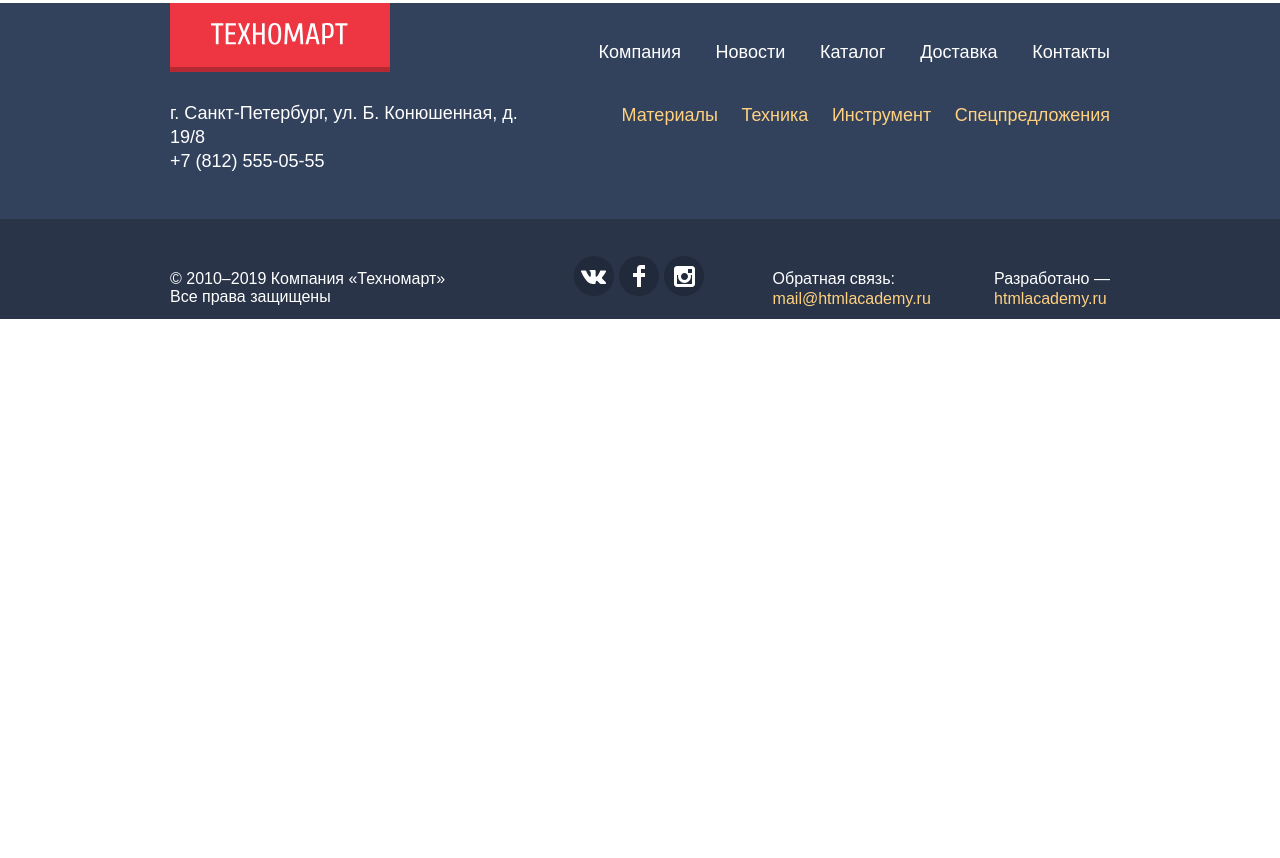
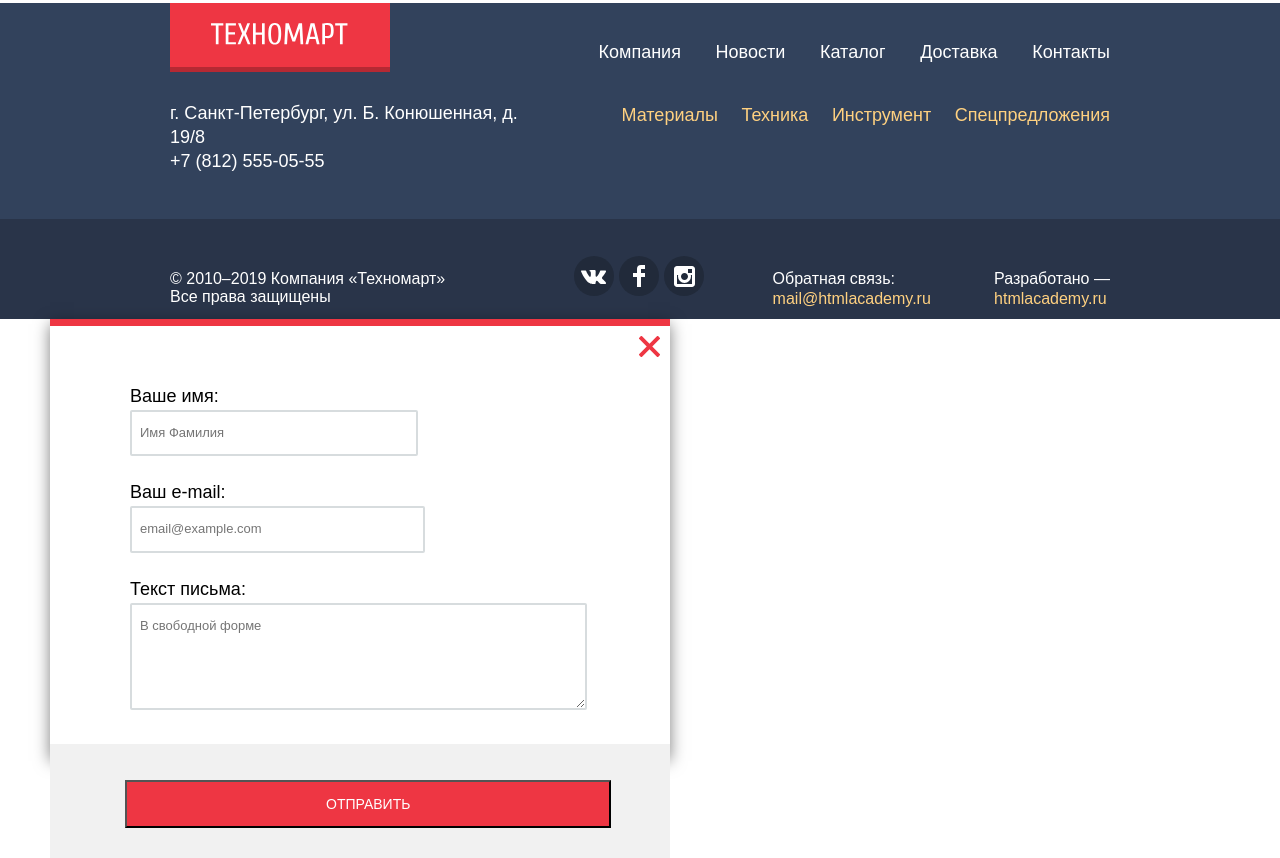
Before and after one commit to KristinaKorneeva/1007901-technomart-26, a plain HTML site: page index.html in a window 1280 px wide. Shown: the part 2873-3731 px from the top of the page. Before the commit the page ends 3192 px from the top, so only its background shows below. Drawn offline with Linux system fonts and the light colour scheme; a web font is replaced by a local one.

Commit message:
сетка

```diff
--- a/css/style.css
+++ b/css/style.css
@@ -1267,9 +1267,6 @@ box-shadow: 0 5px 15px rgba(0,0,0,0.5);
 .icon-up {
   opacity: 0.5;
 }
-.icon-up-active {
-
-}
 .icon-up:hover,
 .icon-up:focus {
   opacity: 1;
@@ -1335,3 +1332,135 @@ box-shadow: 0 5px 15px rgba(0,0,0,0.5);
   text-decoration: none;
   color: #ffd180;
 }
+
+
+/*окно корзины*/
+.popup-card {
+  height: 282px;
+  width: 620px;
+  box-sizing: border-box;
+
+  position: relative;
+  border-top: 7px solid #ee3643;
+
+  box-shadow: 0 5px 15px rgba(0,0,0,0.5);
+}
+
+.title-popup {
+  font-size: 30px;
+  line-height: 30px;
+
+  padding-left: 30px;
+}
+
+.popup-info {
+  box-sizing: border-box;
+  display: flex;
+
+  padding-left: 80px;
+  height: 162px;
+  padding-top: 46px;
+}
+.popup-actions {
+
+  box-sizing: border-box;
+
+  height: 113px;
+  background: #f1f1f1;
+  padding-top: 35px;
+  padding-left: 80px;
+
+}
+.popup-close {
+  background: transparent;
+  border: none;
+
+  position: absolute;
+  padding: 0;
+  right: 10px;
+  top: 10px;
+}
+.popup-button-issue {
+  background: #ee3643;
+  margin-right: 20px;
+}
+.popup-button-continue {
+  color: #000000;
+}
+
+
+/*popup-index*/
+.popup {
+  box-shadow: 0 5px 15px rgba(0,0,0,0.5);
+
+
+  width: 620px;
+  height: 430px;
+
+  position: relative;
+  border-top: 7px solid #ee3643;
+
+
+  /**/
+  margin-bottom: 50px;
+  margin-left: 50px;
+
+}
+.wrapper {
+display: flex;
+flex-wrap: wrap;
+
+box-sizing: border-box;
+
+padding-left: 60px;
+padding-top: 47px;
+padding-right: 60px;
+}
+.form-field {
+  box-sizing: border-box;
+  padding-left: 20px;
+  padding-right: 23px;
+}
+.col-large {
+  width: 100%;
+}
+.form-ladel {
+  font-size: 18px;
+  line-height: 18px;
+}
+.form-input {
+  border: 2px solid #d7dcde;
+  border-radius: 2px;
+  -webkit-box-sizing: border-box;
+  box-sizing: border-box;
+  color: #444;
+  padding: 14px 8px;
+  width: 100%;
+}
+.button-popup-section {
+  background: #f1f1f1;
+
+  width: 100%;
+  height: 114px;
+}
+.popup-button {
+  box-sizing: border-box;
+  background: #ee3643;
+  color: white;
+  text-transform: uppercase;
+  font-size: 14px;
+  line-height: 18px;
+
+  padding: 13px 199px 13px 199px;
+  margin-left: 55px;
+  margin-top: 36px;
+}
+.button-close-popup {
+  background: transparent;
+  border: none;
+
+  position: absolute;
+  padding: 0;
+  right: 10px;
+  top: 10px;
+}
--- a/index.html
+++ b/index.html
@@ -333,28 +333,34 @@
         </div>
         </div>
       </div>
-      <!--
+
+
       <div class="popup">
         <form action="https://echo.htmlacademy.ru" method="POST">
-          <p>
-            <label for="appointment-name">Ваше имя:</label>
-            <input type="text" name="login" id="appointment-name" placeholder="Имя Фамилия">
+          <div class="wrapper">
+          <p class="form-field col-medium">
+            <label class="form-ladel" for="appointment-name">Ваше имя:</label>
+            <input class="form-input" type="text" name="login" id="appointment-name" placeholder="Имя Фамилия">
           </p>
-          <p>
-            <label for="appointment-mail">Ваш e-mail:</label>
-            <input type="email" name="mail" id="appointment-mail" placeholder="email@example.com">
+          <p class="form-field col-medium">
+            <label class="form-ladel" for="appointment-mail">Ваш e-mail:</label>
+            <input class="form-input" type="email" name="mail" id="appointment-mail" placeholder="email@example.com">
           </p>
-          <p>
-            <label for="appointment-text">Текст письма:</label>
-            <textarea name="text" id="appointment-text" rows="5" cols="55" placeholder="В свободной форме"></textarea>
+          <p class="form-field col-large">
+            <label class="form-ladel" for="appointment-text">Текст письма:</label><br>
+            <textarea class="form-input" name="text" id="appointment-text" rows="5" cols="55" placeholder="В свободной форме"></textarea>
           </p>
-          <p>
-            <button class="" type="submit">отправить</button>
+          </div>
+          <div class="button-popup-section">
+          <p class="form-field col-large">
+            <button class="popup-button" type="submit">отправить</button>
           </p>
+          </div>
         </form>
-          <button class="button" type="submit"><svg width="21" height="21" viewBox="0 0 21 21" xmlns="http://www.w3.org/2000/svg"><path d="M13.273 10.5l7.422-7.422a1.003 1.003 0 000-1.414L19.336.305a1.003 1.003 0 00-1.414 0L10.5 7.727 3.078.305a1.003 1.003 0 00-1.414 0L.305 1.664a1.003 1.003 0 000 1.414L7.727 10.5.306 17.922a1.003 1.003 0 000 1.414l1.359 1.359a1.003 1.003 0 001.414 0l7.422-7.422 7.422 7.422a1.003 1.003 0 001.414 0l1.359-1.359a1.003 1.003 0 000-1.414L13.273 10.5z" fill-rule="nonzero" fill="#EE3643"/></svg></button>
+          <button class="button-close-popup" type="submit"><svg width="21" height="21" viewBox="0 0 21 21" xmlns="http://www.w3.org/2000/svg"><path d="M13.273 10.5l7.422-7.422a1.003 1.003 0 000-1.414L19.336.305a1.003 1.003 0 00-1.414 0L10.5 7.727 3.078.305a1.003 1.003 0 00-1.414 0L.305 1.664a1.003 1.003 0 000 1.414L7.727 10.5.306 17.922a1.003 1.003 0 000 1.414l1.359 1.359a1.003 1.003 0 001.414 0l7.422-7.422 7.422 7.422a1.003 1.003 0 001.414 0l1.359-1.359a1.003 1.003 0 000-1.414L13.273 10.5z" fill-rule="nonzero" fill="#EE3643"/></svg></button>
       </div>
-      -->
+
+
     </footer>
   </body>
 </html>
```
Also changed, not shown: catalog.html (+11 -7 lines), img/check-popup-cart.svg (renamed from img/ check-popup-cart.svg), img/delivery-service.png (renamed from img/ delivery-service.png), img/service-guarantee.png (renamed from img/ service-guarantee.png).
